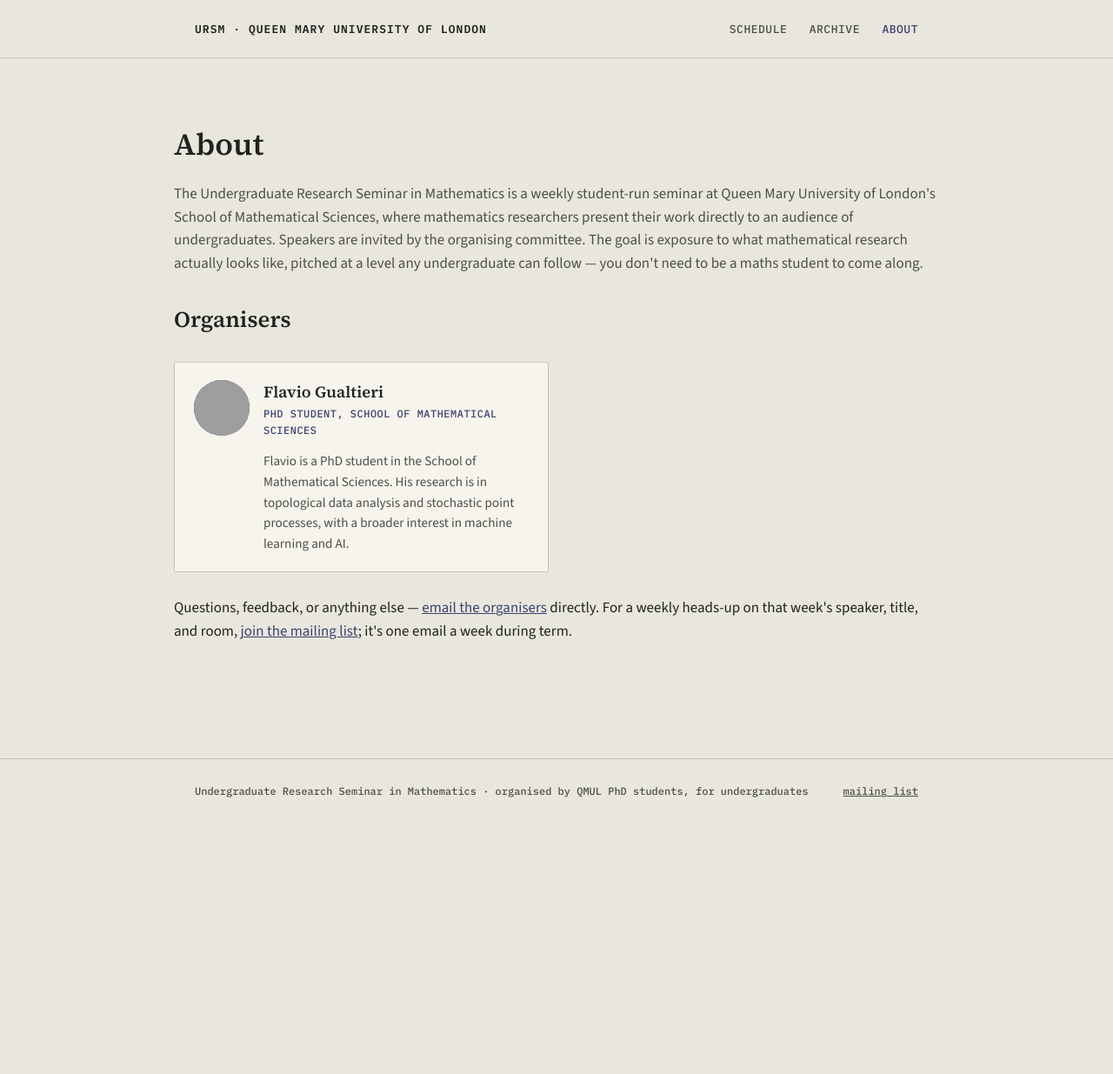
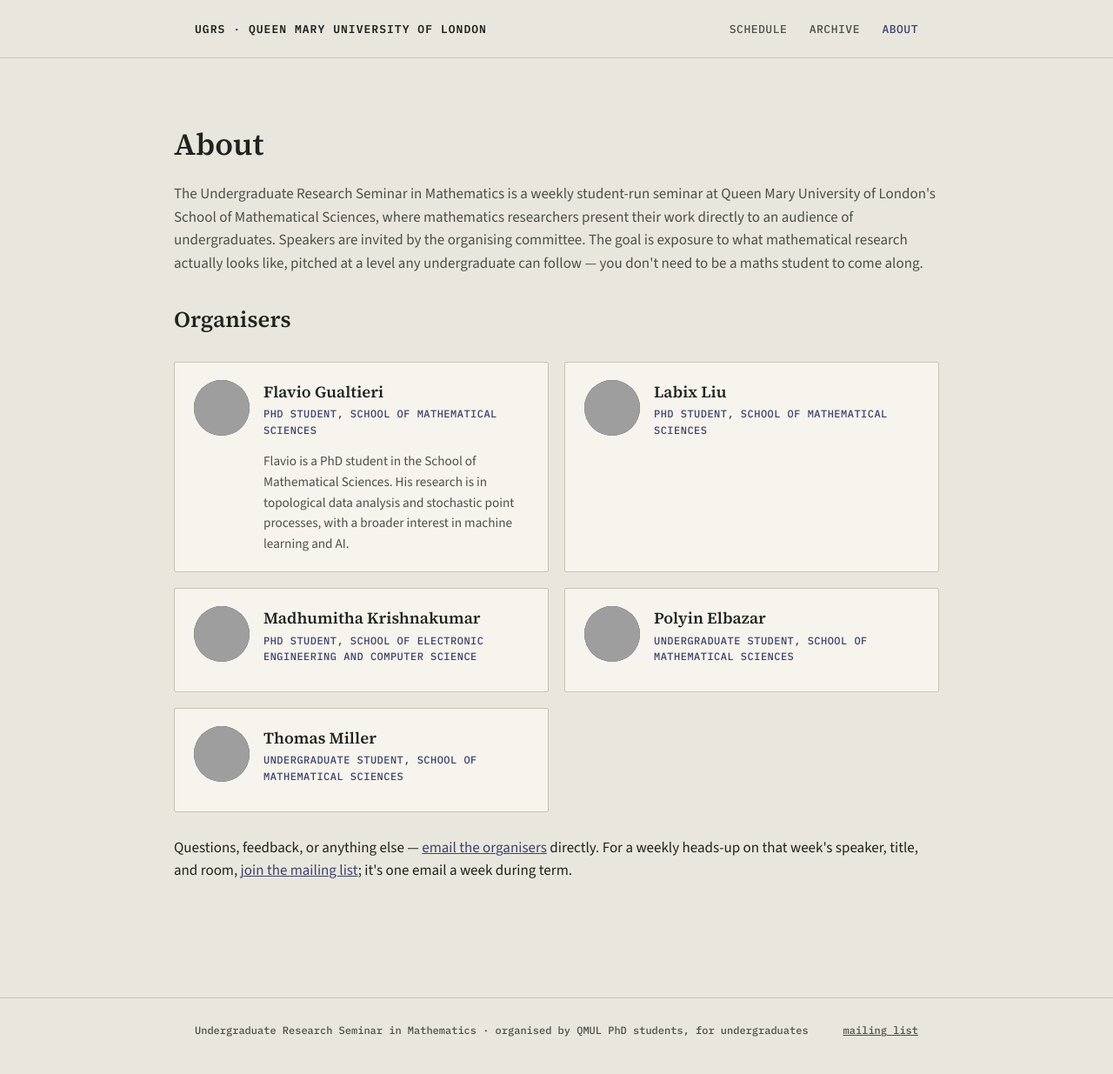
Before and after one commit to QMUL-UGRS/ugrs-26-27, a Jekyll site: the page built from about.html, in a window 1280 px wide. Shown: the whole page at 87% size. Built offline with Jekyll 4.4.1, drawn with Linux system fonts in a browser that asks for light colours; before the commit the page ends 960 px from its top, so only the background shows below that; grey boxes are pictures that could not be loaded.

Commit message:
Add four new organisers, fix short_title config value
Co-Authored-By: Claude Sonnet 5 <noreply@anthropic.com>

```diff
--- a/_config.yml
+++ b/_config.yml
@@ -1,5 +1,5 @@
 title: "Undergraduate Research Seminar in Mathematics"
-short_title: "URSM"
+short_title: "UGRS"
 tagline: "A weekly seminar bringing cutting-edge QMUL mathematics research to an undergraduate audience."
 university: "Queen Mary University of London"
 department: "School of Mathematical Sciences"
```
Also changed, not shown: _organisers/labix-liu.md (added, +5 -0 lines), _organisers/madhumitha-krishnakumar.md (added, +5 -0 lines), _organisers/polyin-elbazar.md (added, +5 -0 lines), _organisers/thomas-miller.md (added, +5 -0 lines).
